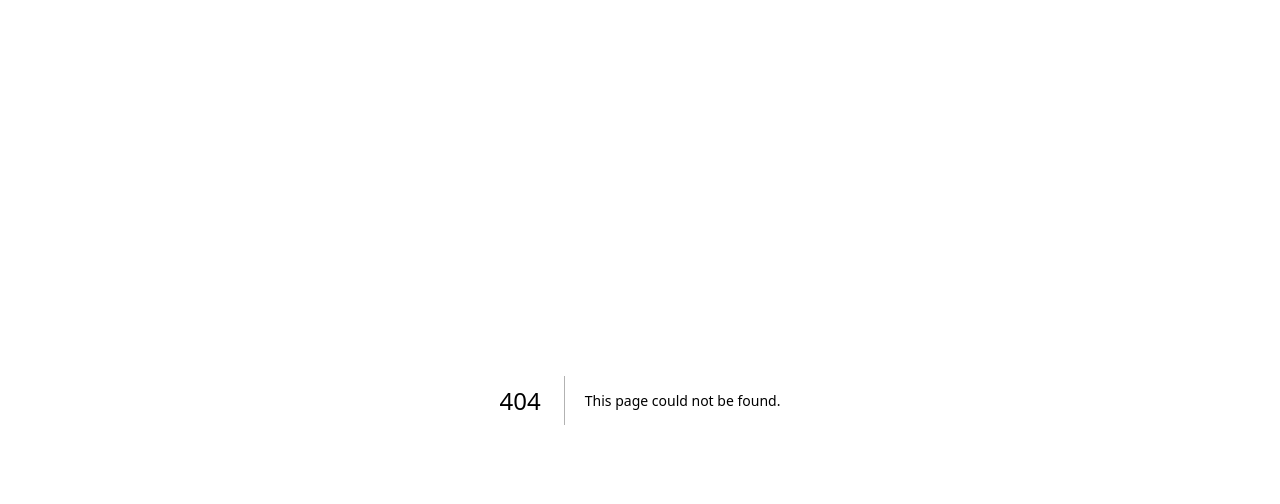
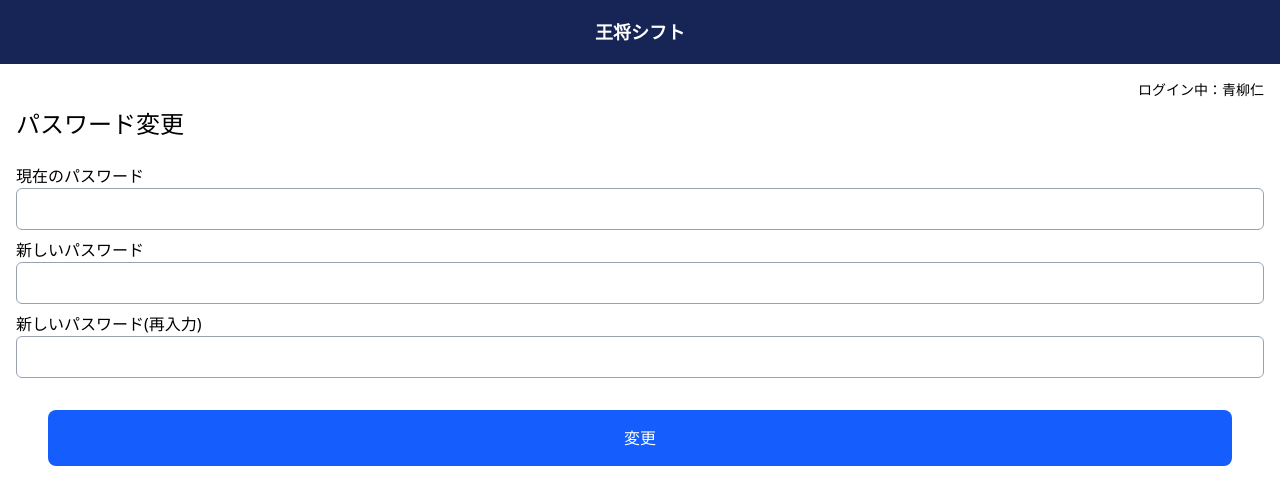
Before and after one commit to andmatcha/oh-show, a Next.js app in the folder frontend/: page /change-password in a window 1280 px wide. Before the commit this address had no page. Shown: the top 504 px of the page. Built offline with nearby package versions, Linux system fonts and the light colour scheme.

Commit message:
feat: :sparkles: パスワード変更画面実装

```diff
--- /dev/null
+++ b/frontend/src/app/change-password/page.tsx
@@ -0,0 +1,121 @@
+"use client";
+
+import Layout from "@/components/Layout";
+import React, { useState } from "react";
+
+interface FormData {
+  current_password: string;
+  new_password: string;
+  new_password_confirm: string;
+}
+
+const ChangePassword = () => {
+  const [formData, setFormData] = useState<FormData>({
+    current_password: "",
+    new_password: "",
+    new_password_confirm: "",
+  });
+
+  const [error, setError] = useState<string>("");
+
+  const handleChange = (e: React.ChangeEvent<HTMLInputElement>) => {
+    setFormData({ ...formData, [e.target.name]: e.target.value });
+  };
+
+  const handleSubmit = async (e: React.FormEvent) => {
+    e.preventDefault();
+    if (
+      !formData.current_password.trim() ||
+      !formData.new_password.trim() ||
+      !formData.new_password_confirm.trim()
+    ) {
+      setError("すべての項目を入力してください");
+      return;
+    } else if (
+      formData.current_password.length < 8 ||
+      formData.current_password.length > 32 ||
+      formData.new_password.length < 8 ||
+      formData.new_password.length > 32 ||
+      formData.new_password_confirm.length < 8 ||
+      formData.new_password_confirm.length > 32
+    ) {
+      setError("パスワードは8文字以上32文字以下で入力してください");
+      return;
+    } else if (formData.new_password !== formData.new_password_confirm) {
+      setError("パスワードが一致しません");
+      return;
+    } else if (formData.current_password === formData.new_password) {
+      setError("同じパスワードは使用できません");
+      return;
+    }
+    const sanitizedData: FormData = {
+      current_password: formData.current_password
+        .replace(/</g, "&lt;")
+        .replace(/>/g, "&gt;"),
+      new_password: formData.new_password
+        .replace(/</g, "&lt;")
+        .replace(/>/g, "&gt;"),
+      new_password_confirm: formData.new_password_confirm
+        .replace(/</g, "&lt;")
+        .replace(/>/g, "&gt;"),
+    };
+    // 更新処理
+    console.log(sanitizedData);
+  };
+
+  return (
+    <Layout title="パスワード変更">
+      <form onSubmit={handleSubmit}>
+        <div className="mt-4 mb-8 flex flex-col gap-2">
+          <div>
+            <h3>現在のパスワード</h3>
+            <input
+              name="current_password"
+              type="password"
+              required
+              minLength={8}
+              maxLength={32}
+              onChange={handleChange}
+              className="w-full border border-gray-400 rounded-md p-2"
+            />
+          </div>
+          <div>
+            <h3>新しいパスワード</h3>
+            <input
+              name="new_password"
+              type="password"
+              required
+              minLength={8}
+              maxLength={32}
+              onChange={handleChange}
+              className="w-full border border-gray-400 rounded-md p-2"
+            />
+          </div>
+          <div>
+            <h3>新しいパスワード(再入力)</h3>
+            <input
+              name="new_password_confirm"
+              type="password"
+              required
+              minLength={8}
+              maxLength={32}
+              onChange={handleChange}
+              className="w-full border border-gray-400 rounded-md p-2"
+            />
+          </div>
+        </div>
+        <div className="px-8 mb-4">
+          <button
+            type="submit"
+            className="w-full bg-blue-600 rounded-lg p-4 text-white hover:bg-blue-700 transition-all duration-300 cursor-pointer"
+          >
+            変更
+          </button>
+        </div>
+        <p className="text-sm text-red-600">{error}</p>
+      </form>
+    </Layout>
+  );
+};
+
+export default ChangePassword;
```
